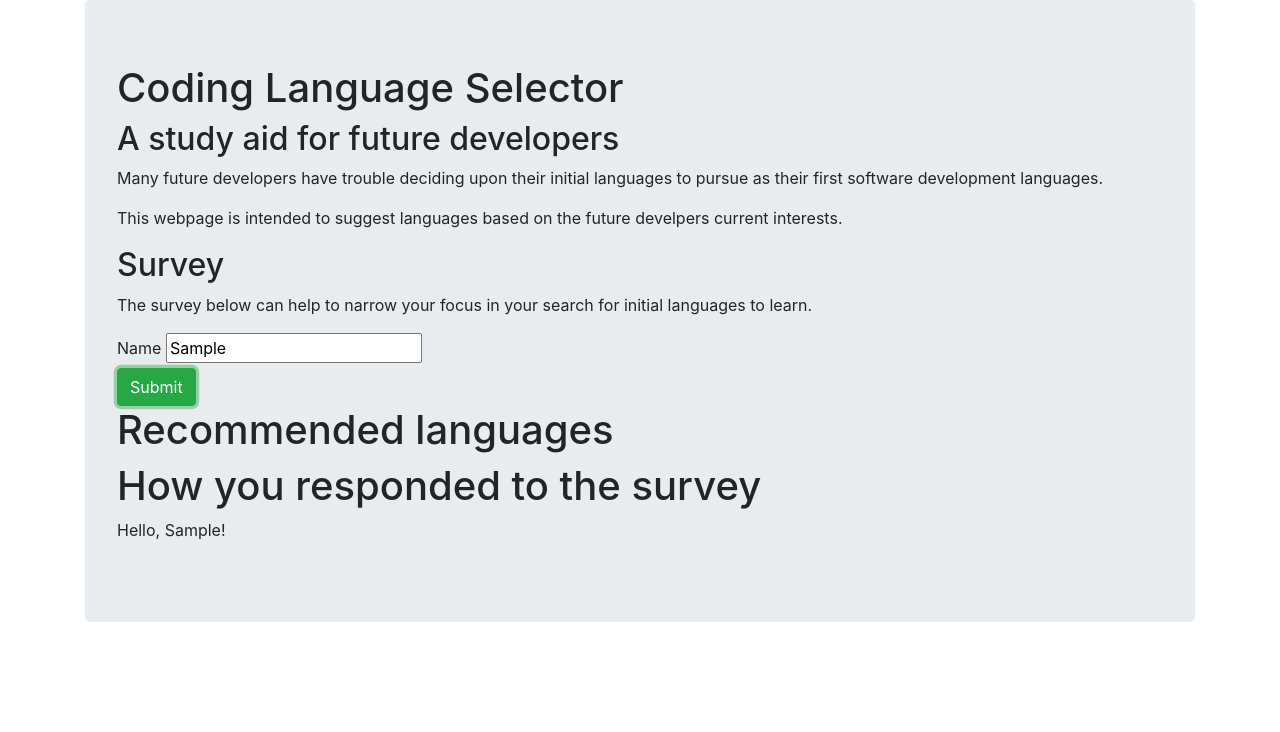
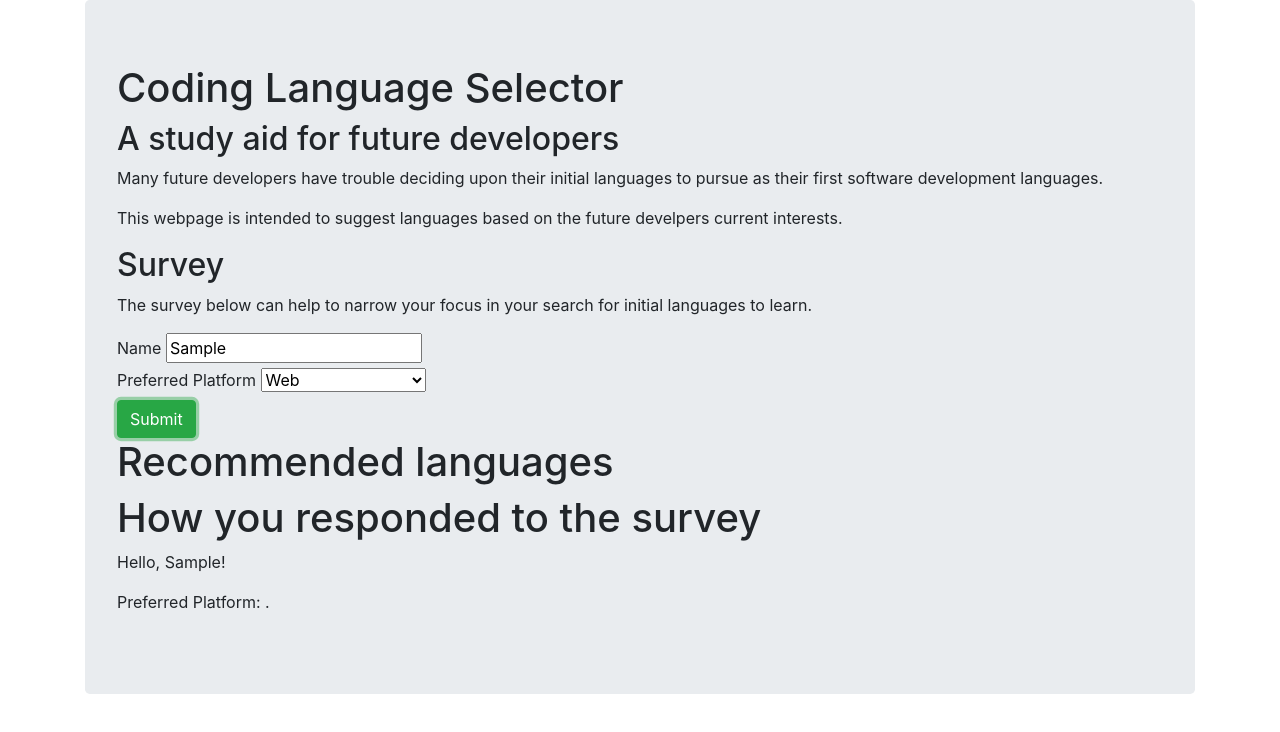
Before and after one commit to DrewAPeterson7671/week2-codereview, a plain HTML site: page index.html in a window 1280 px wide. Both pictures are taken after typing "Sample" into the empty fields and a click on the button "Submit". Drawn offline with nearby package versions, Linux system fonts and the light colour scheme.

Commit message:
Address a problem in select form, but still has a lingering issue.

```diff
--- a/index.html
+++ b/index.html
@@ -23,10 +23,19 @@
             <div> <!--Form Section Marker - This div is a marker to section off the form area-->
 
               <form id="formInput">
-                <div Id="form-group"> <!--nane form-->
+                <div id="form-group"> <!--nane form-->
                   <label for="nameOne">Name</label>
                   <input id="nameOne" class="form-controller" type="text">
                 </div> <!--nane form-->
+
+                <div id="form-group"> <!--platform form-->
+                  <label for="favPlatform">Preferred Platform</label>
+                  <select id="favPlatform" class="form-controller">
+                    <option>Web</option>
+                    <option>Mobile</option>
+                    <option>Systems & Servers</option>
+                  </select>
+                </div> <!--platform form-->
 
 
 
@@ -58,6 +67,7 @@
               <div class="surveyParrot"> <!-- class for repeating survey input hiding and revealing results-->
                 <h1>How you responded to the survey</h1>
                   <p>Hello, <span id="nameOneOut"></span>!</p>
+                  <p>Preferred Platform: <span id="favPlatform"></span>.</p>
 
 
 
--- a/js/scripts.js
+++ b/js/scripts.js
@@ -1,9 +1,10 @@
 $(document).ready(function() {
   $("#formInput").submit(function(event) {
     var nameOne = $("input#nameOne").val();
-
+    var favPlatform = $("input#favPlatform").val();
 
     $("#nameOneOut").text(nameOne);
+    $("#favPlatform").text(favPlatform);
 
     $(".surveyResults").hide();
     $(".surveyParrot").hide(); //considering joining with surveyResults
```
